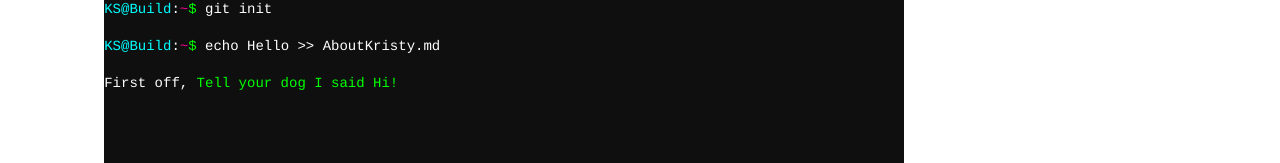
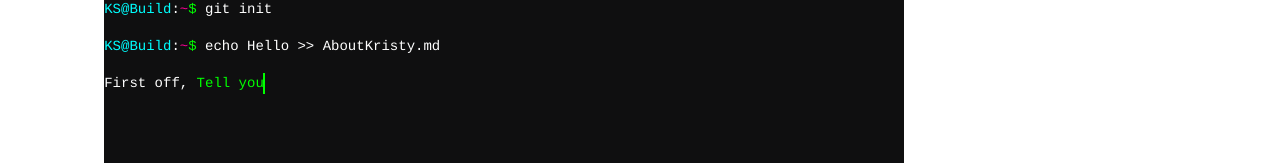
Before and after one commit to Kristy-Stallings/kristystallings.com, an Angular app in the folder portfolio/: page / in a window 1280 px wide. Shown: the part 463-626 px from the top of the page. Built offline with nearby package versions, Linux system fonts and the light colour scheme.

Commit message:
tweaking time again for terminal message

```diff
--- a/portfolio/src/app/app.component.css
+++ b/portfolio/src/app/app.component.css
@@ -98,18 +98,18 @@ a {
 .css-typing p:nth-child(1) {
     width: 12em;
     -webkit-animation: type 1s steps(8, end);
-    animation: type 2s steps(40, end);
+    animation: type 1s steps(40, end);
     -webkit-animation-fill-mode: forwards;
     animation-fill-mode: forwards;
 }
 
 .css-typing p:nth-child(2) {
-    width: 35em;
+    width: 28em;
     opacity: 0;
-    -webkit-animation: type2 1s steps(8, end);
-    animation: type2 2s steps(40, end);
-    -webkit-animation-delay: 2s;
-    animation-delay: 2s;
+    -webkit-animation: type2 3s steps(8, end);
+    animation: type2 3s steps(40, end);
+    -webkit-animation-delay: 1s;
+    animation-delay: 1s;
     -webkit-animation-fill-mode: forwards;
     animation-fill-mode: forwards;
 }
@@ -119,8 +119,8 @@ a {
     opacity: 0;
     -webkit-animation: type2 1s steps(10, end);
     animation: type2 2s steps(20, end);
-    -webkit-animation-delay: 3s;
-    animation-delay: 3s;
+    -webkit-animation-delay: 4s;
+    animation-delay: 4s;
     -webkit-animation-fill-mode: forwards;
     animation-fill-mode: forwards;
 }
@@ -130,8 +130,8 @@ a {
     opacity: 0;
     -webkit-animation: type2 7s steps(10, end);
     animation: type2 2s steps(20, end);
-    -webkit-animation-delay: 5s;
-    animation-delay: 5s;
+    -webkit-animation-delay: 6s;
+    animation-delay: 6s;
     -webkit-animation-fill-mode: forwards;
     animation-fill-mode: forwards;
 }
@@ -141,8 +141,8 @@ a {
     opacity: 0;
     -webkit-animation: type2 7s steps(10, end);
     animation: type2 2s steps(20, end);
-    -webkit-animation-delay: 7s;
-    animation-delay: 7s;
+    -webkit-animation-delay: 8s;
+    animation-delay: 8s;
     -webkit-animation-fill-mode: forwards;
     animation-fill-mode: forwards;
 }
@@ -152,8 +152,8 @@ a {
     opacity: 0;
     -webkit-animation: type2 7s steps(10, end);
     animation: type2 2s steps(20, end);
-    -webkit-animation-delay: 9s;
-    animation-delay: 9s;
+    -webkit-animation-delay: 10s;
+    animation-delay: 10s;
     -webkit-animation-fill-mode: forwards;
     animation-fill-mode: forwards;
 }
@@ -163,19 +163,19 @@ a {
     opacity: 0;
     -webkit-animation: type2 7s steps(10, end);
     animation: type2 2s steps(20, end);
-    -webkit-animation-delay: 11s;
-    animation-delay: 11s;
+    -webkit-animation-delay: 12s;
+    animation-delay: 12s;
     -webkit-animation-fill-mode: forwards;
     animation-fill-mode: forwards;
 }
 
     .css-typing p:nth-child(8) {
-    width: 25em;
+    width: 22em;
     opacity: 0;
     -webkit-animation: type2 7s steps(10, end);
     animation: type2 2s steps(20, end);
-    -webkit-animation-delay: 13s;
-    animation-delay: 13s;
+    -webkit-animation-delay: 14s;
+    animation-delay: 14s;
     -webkit-animation-fill-mode: forwards;
     animation-fill-mode: forwards;
 }
@@ -185,8 +185,8 @@ a {
     opacity: 0;
     -webkit-animation: type3 7s steps(10, end), blink 0.5s step-end infinite alternate;
     animation: type3 2s steps(20, end), blink 0.5s step-end infinite alternate;
-    -webkit-animation-delay: 15s;
-    animation-delay: 15s;
+    -webkit-animation-delay: 16s;
+    animation-delay: 16s;
     -webkit-animation-fill-mode: forwards;
     animation-fill-mode: forwards;
 }
```
